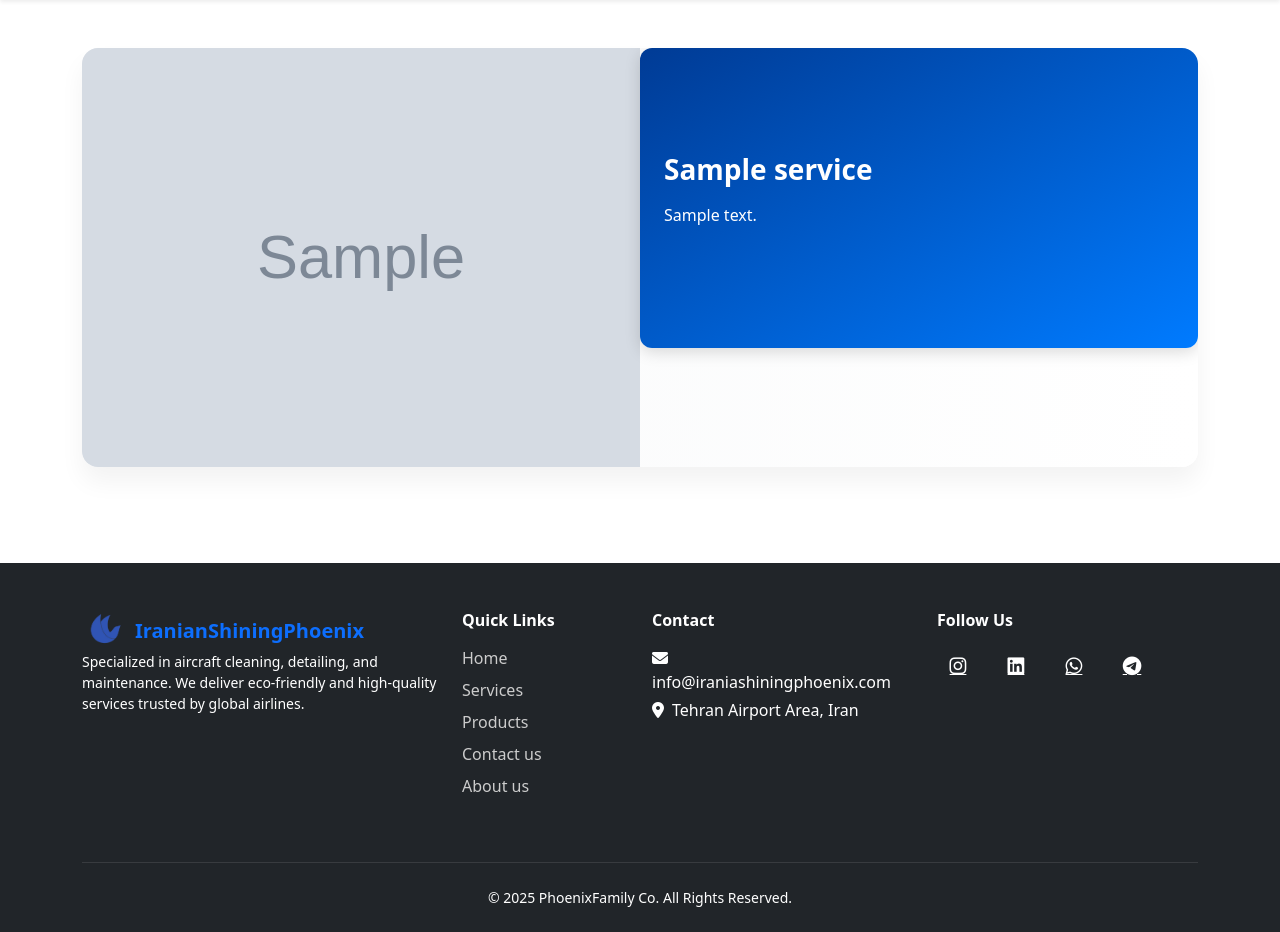
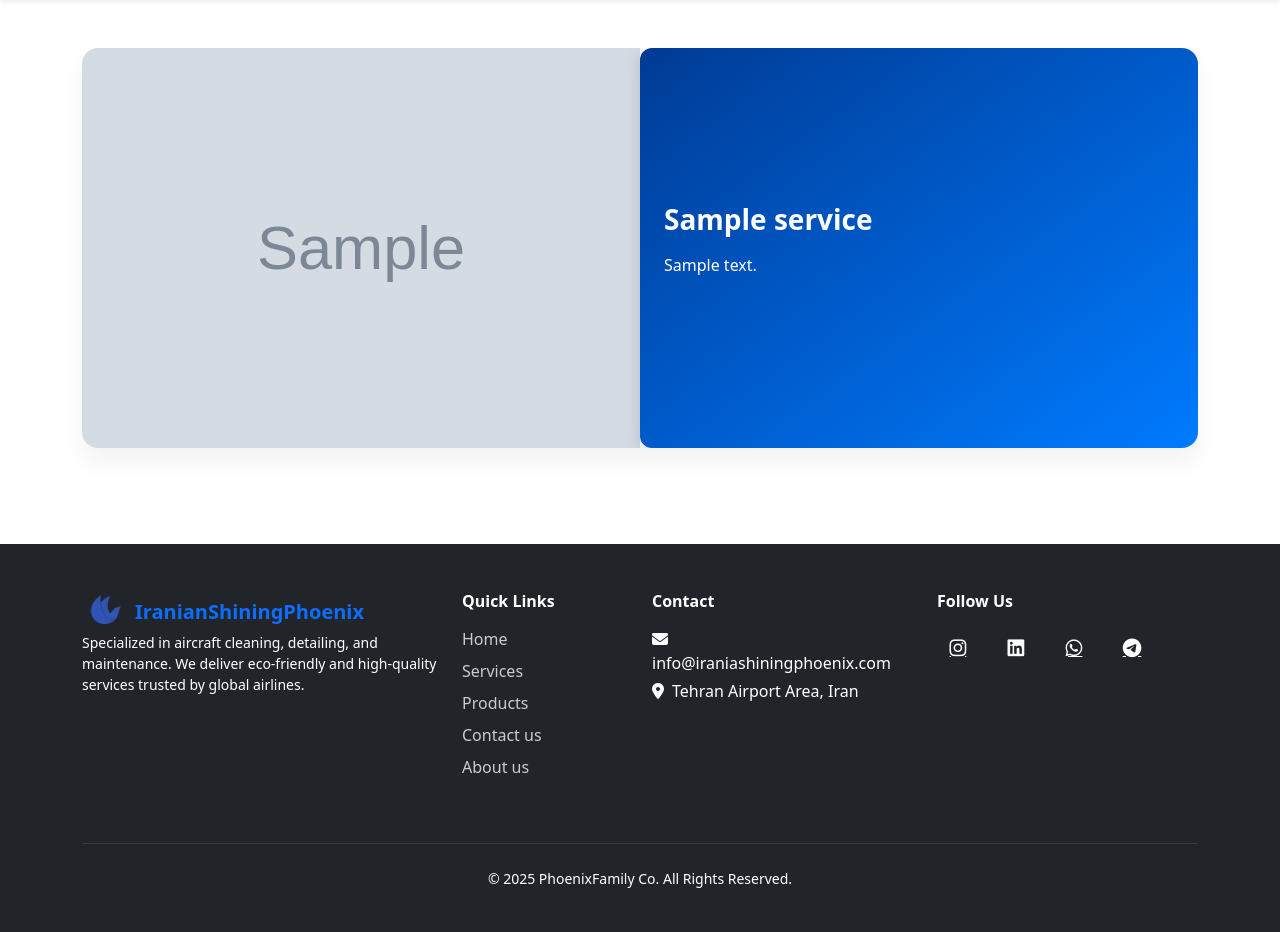
Before and after one commit to phoenixfamily/ISPX, a Django app: page /en/auth/1/ in a window 1280 px wide. Shown: the part 74-1006 px from the top of the page. After the commit the page ends 962 px from the top, so only its background shows below. Run offline with Django 5.2, Linux system fonts and the light colour scheme; tables that the repository leaves empty hold one stand-in row (values such as "Sample post"); grey boxes marked "Sample" are stand-in pictures; parts of the project's set-up code (start-up, migrations or seed data) failed here and were passed over; some libraries are stand-ins or nearby versions.

Commit message:
home  changed

```diff
--- a/static/css/style.css
+++ b/static/css/style.css
@@ -135,10 +135,10 @@ body.dark-mode {
         max-height: 320px;
     }
 }
-
 .service-box {
   display: flex;
   min-height: 400px;
+  height: 400px; /* ارتفاع ثابت برای کل باکس */
   border-radius: 1rem;
   overflow: hidden;
   box-shadow: 0 4px 16px rgba(0, 0, 0, 0.15);
@@ -148,7 +148,7 @@ body.dark-mode {
 .service-img,
 .service-content {
   flex: 1 1 50%;
-  height: auto;
+  height: 400px; /* ارتفاع ثابت */
   display: flex;
   justify-content: center;
   align-items: stretch;
@@ -166,6 +166,7 @@ body.dark-mode {
   justify-content: center;
   padding: 2rem;
   background-color: transparent;
+  color: white; /* چون متن سفید می‌خوای */
 }
 
 .content-wrapper {
```
